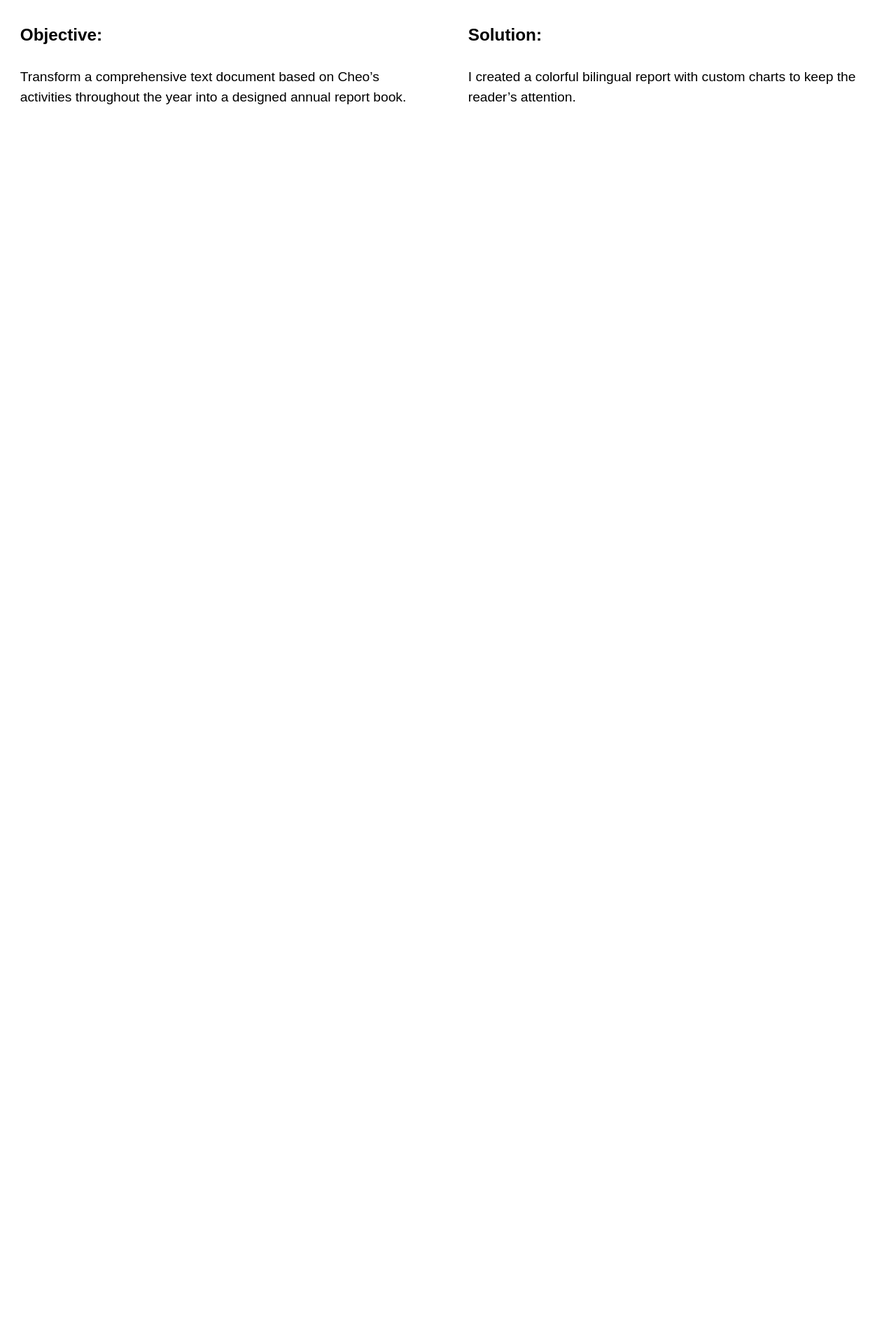
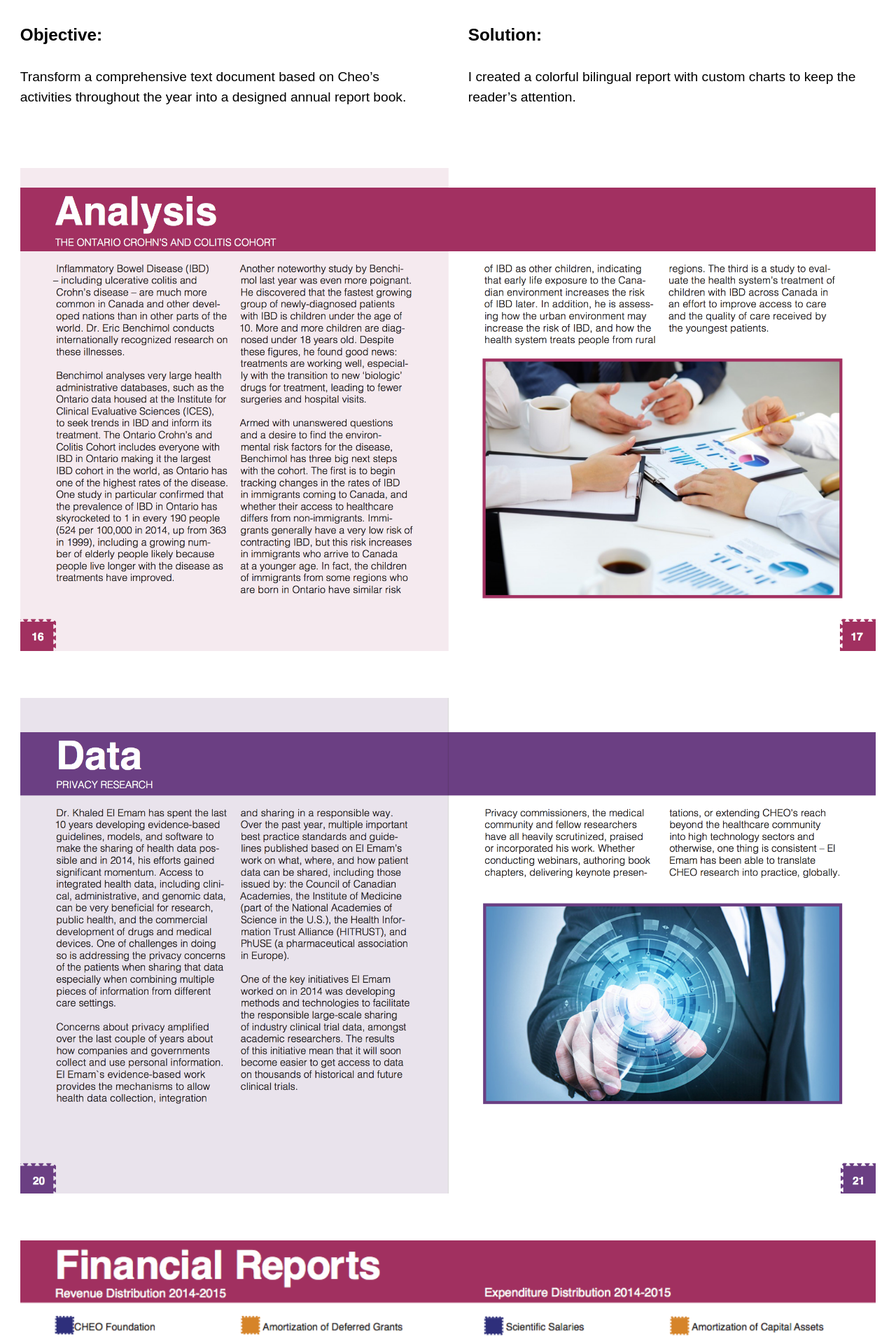
Before and after one commit to arial-alisha/portfoliowebsite, a Jekyll site: the page built from annualreport.html, in a window 1280 px wide. Shown: the part 1511-3421 px from the top of the page at 70% size. Built offline with Jekyll 4.4.1, drawn with Linux system fonts in a browser that asks for light colours; before the commit the page ends 1723 px from its top, so only the background shows below that.

Commit message:
annual report start

```diff
--- a/annualreport.html
+++ b/annualreport.html
@@ -51,5 +51,17 @@
     </div>
   </div>
 
+  <div class="island">
+    <img class="portfoliomain" src="{{site.baseurl}}/assets/con1.png">
+  </div>
+
+  <div class="island">
+    <img class="portfoliomain" src="{{site.baseurl}}/assets/con2.png">
+  </div>
+
+  <div class="island">
+    <img class="portfoliomain" src="{{site.baseurl}}/assets/con3.png">
+  </div>
+
 <!-- </body>
 </html> -->
```
Also changed, not shown: assets/con1.png (added), assets/con2.png (added), assets/con3.png (added).
